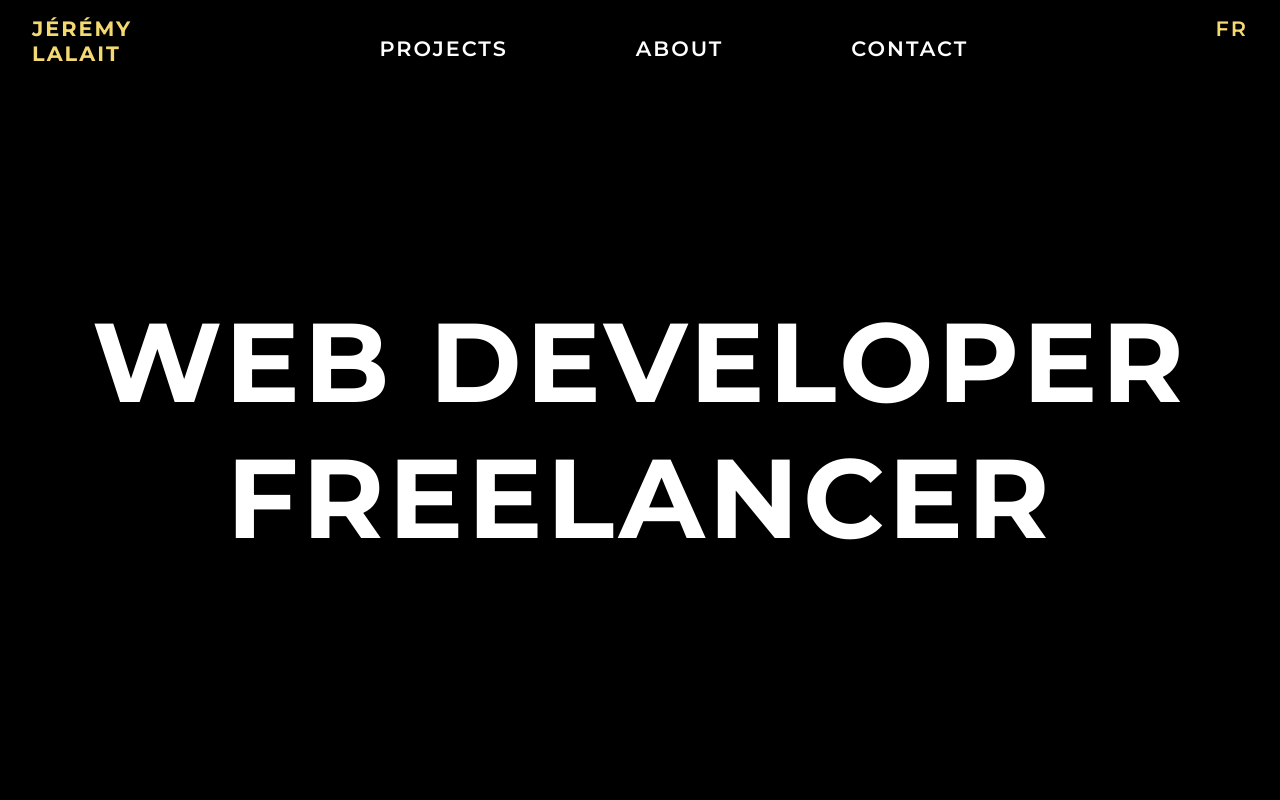
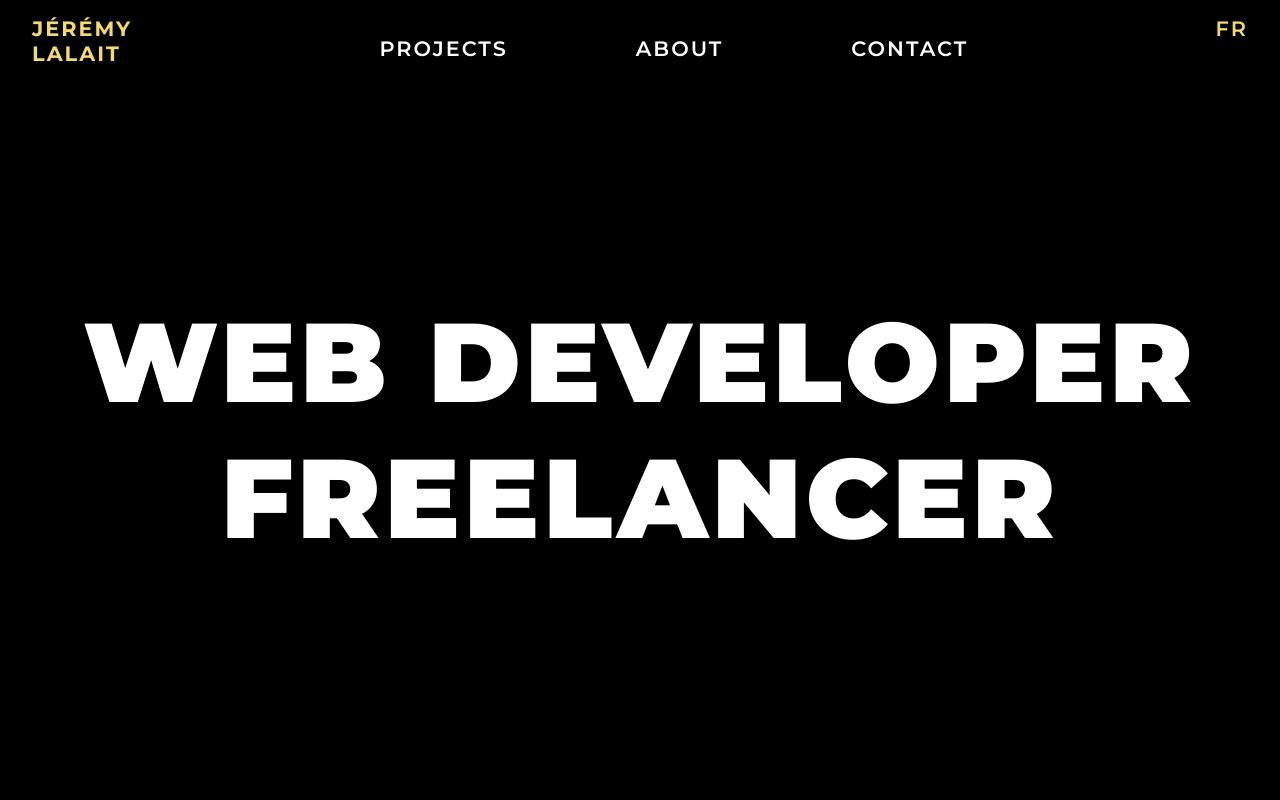
Before and after one commit to Jeremy-lal/portfolio-v3, a website built with Parcel: page index.html in a window 1280 px wide. Shown: the top 800 px of the page. Built offline with nearby package versions, Linux system fonts and the light colour scheme; animation ran at ten frames a second; files whose address does not match are found by name.

Commit message:
feat: add alternative default font

```diff
--- a/src/scss/_base.scss
+++ b/src/scss/_base.scss
@@ -1,7 +1,7 @@
-@import url("https://fonts.googleapis.com/css2?family=Montserrat:ital,wght@0,300;0,400;0,500;0,600;0,700;1,300;1,400;1,500;1,600;1,700&display=swap");
+@import url("https://fonts.googleapis.com/css2?family=Montserrat:wght@400;500;600;700;900&display=swap");
 
 body {
-  font-family: "Montserrat";
+  font-family: "Montserrat", sans-serif;
   font-size: 16px;
 }
 
```
